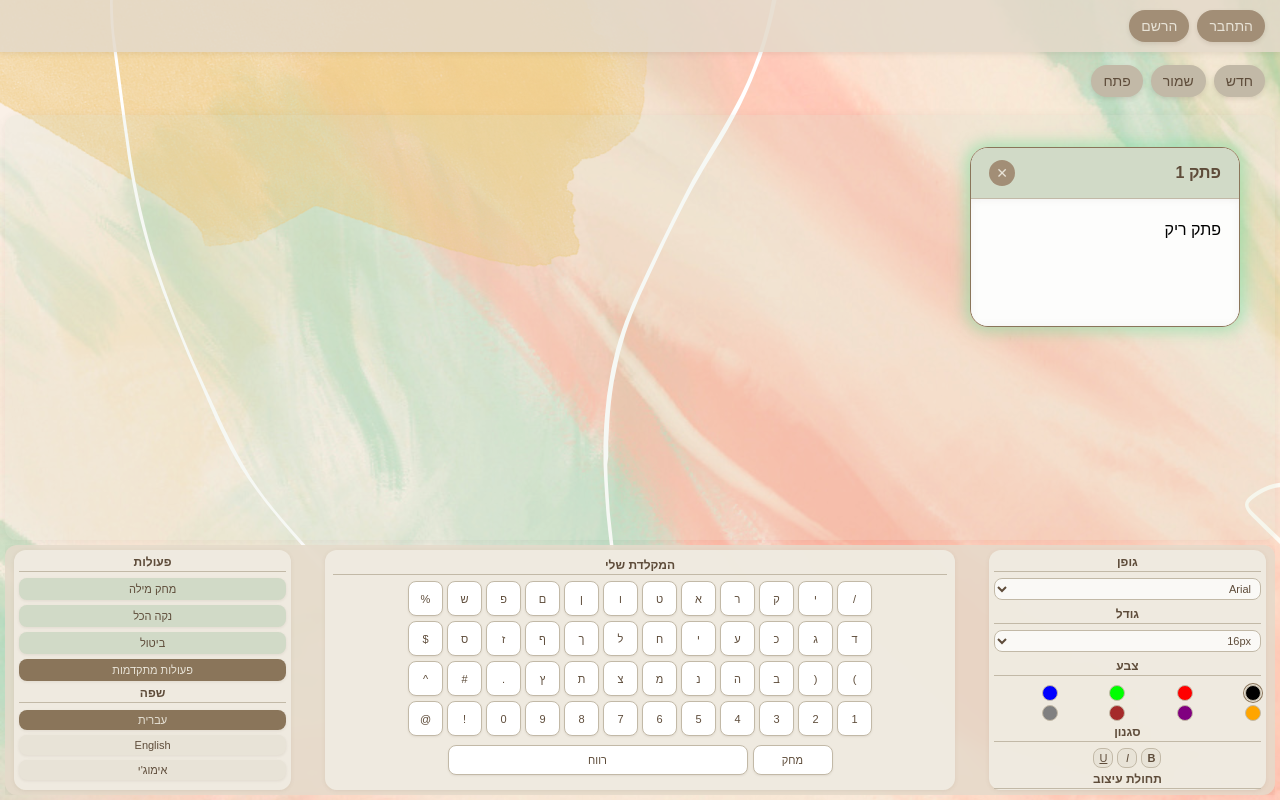
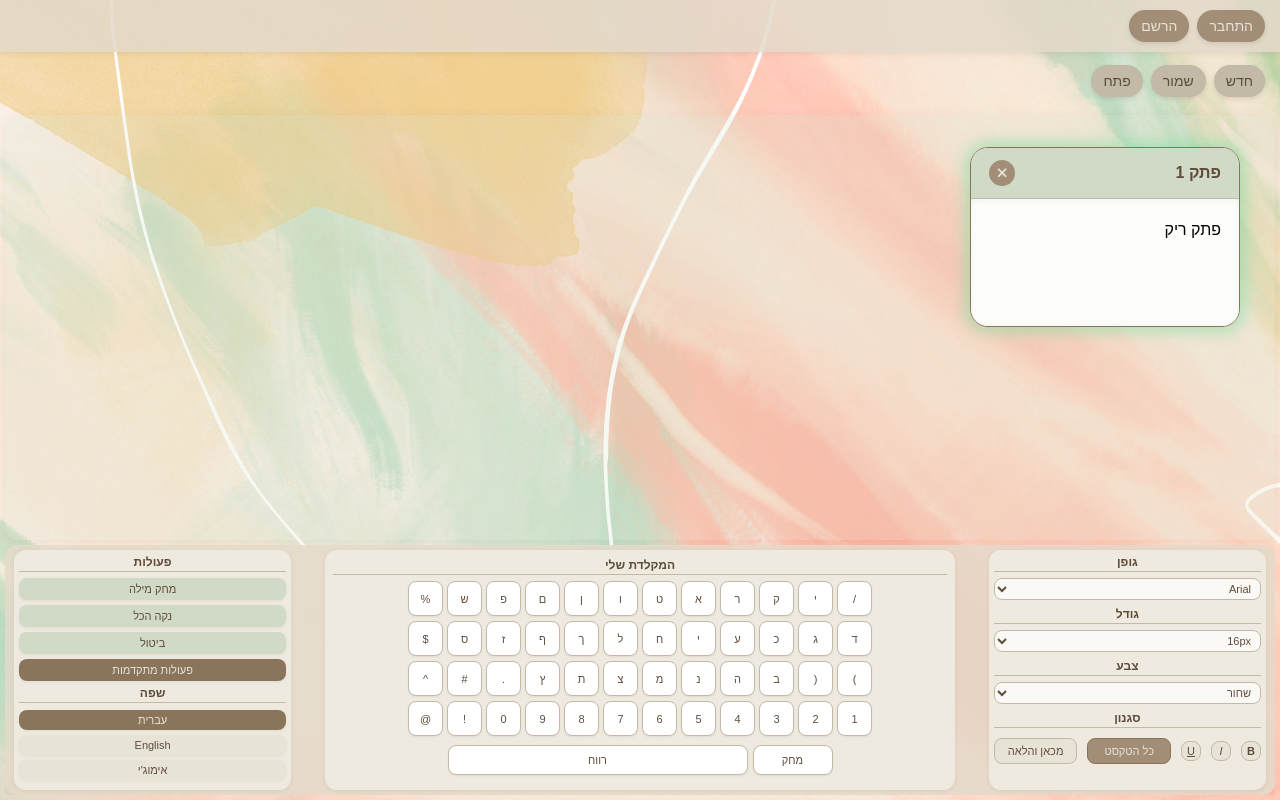
Before and after one commit to Tehila-David/VisualTextEditor, a React (Vite) app: page / in a window 1280 px wide. Built offline with nearby package versions, Linux system fonts and the light colour scheme.

Commit message:
improve styles..

```diff
--- a/src/App.jsx
+++ b/src/App.jsx
@@ -212,6 +212,10 @@ function App() {
       }
     }
   };
+
+
+
+
 
 // Function to add a character
 const addCharacter = (char) => {
--- a/src/components/Keyboard.css
+++ b/src/components/Keyboard.css
@@ -24,7 +24,6 @@
   gap: 4px;
   box-shadow: 0 1px 4px rgba(94, 76, 58, 0.1);
 }
-
 .style-section {
   display: flex;
   flex-direction: column;
@@ -57,32 +56,23 @@
   color: var(--brown-dark);
   width: 100%;
   margin-bottom: 3px;
+  max-height:30px;/*גבלת גובה הרשימה */
+  overflow-y: auto;  /* הוספת גלילה אם התוכן עולה על הגובה */
 }
 
-/* === צבעים === */
-.color-palette {
-  display: grid;
-  grid-template-columns: repeat(4, 1fr);
-  gap: 4px;
-  margin-top: 3px;
+/* סגנון חדש למעבר של הרכיב */
+.select-control:focus {
+  outline: none;
+  border-color: var(--brown-dark);
 }
 
-.color-swatch {
-  width: 16px;
-  height: 16px;
-  border-radius: 50%;
-  cursor: pointer;
-  border: 1px solid var(--beige-dark);
-  transition: transform 0.2s;
+.control-row select {
+  display: block;
+  width: 100%;
 }
 
-.color-swatch:hover {
-  transform: scale(1.1);
-}
 
-.color-swatch.active {
-  box-shadow: 0 0 0 1px var(--beige-light), 0 0 0 2px var(--brown-medium);
-}
+
 
 /* === לחצני עיצוב === */
 .style-buttons {
@@ -394,21 +384,37 @@
   transform: translateY(-1px);
 }
 
-.style-scope-button.active {
-  background-color: var(--brown-light);
-  color: var(--beige-light);
-  border-color: var(--brown-medium);
-}
+
 
 /* סגנון למיכל שני הכפתורים */
 .style-scope-buttons {
   display: flex;
   gap: 4px;
   margin: 4px 0;
-  width: 80%;
+  width: 40%;
 }
 
 /* סגנון לכפתורי תחולת עיצוב */
+.style-scope-button {
+  flex: 1;
+  padding: 6px 4px;
+  background-color: var(--beige-light);
+  border: 1px solid var(--beige-dark);
+  border-radius: var(--radius-sm);
+  font-size: 11px;
+  font-weight: 500;
+  color: var(--brown-dark);
+  cursor: pointer;
+  text-align: center;
+  transition: all 0.2s;
+}
+
+.style-buttons, .style-scope-buttons {
+  display: inline-flex;
+  gap: 10px; /* למרווח בין הכפתורים */
+  align-items: center;
+}
+
 .style-scope-button {
   flex: 1;
   padding: 6px 4px;
--- a/src/components/Keyboard.jsx
+++ b/src/components/Keyboard.jsx
@@ -210,16 +210,18 @@ const Keyboard = ({
 
         <div className="style-section">
           <div className="section-title">צבע</div>
-          <div className="color-palette">
-            {colors.map(color => (
-              <div
-                key={color.value}
-                className={`color-swatch ${selectedColor === color.value ? 'active' : ''}`}
-                style={{ backgroundColor: color.value }}
-                onClick={() => handleColorChange(color.value)}
-                title={color.label}
-              />
-            ))}
+          <div className="control-row">
+            <select
+              className="select-control"
+              value={selectedColor}
+              onChange={e => handleColorChange(e.target.value)}
+            >
+              {colors.map(color => (
+                <option key={color.value} value={color.value} style={{ backgroundColor: color.value }}>
+                  {color.label}
+                </option>
+              ))}
+            </select>
           </div>
         </div>
 
@@ -247,13 +249,8 @@ const Keyboard = ({
             >
               <u>U</u>
             </button>
-          </div>
-        </div>
 
-        {/* Style scope buttons */}
-        <div className="style-section">
-          <div className="section-title">תחולת עיצוב</div>
-          <div className="style-scope-buttons">
+            {/* Style scope buttons (Same row as Style buttons) */}
             <button
               className={`style-scope-button ${!applyStyleFromNow ? 'active' : ''}`}
               onClick={() => setStyleScope(false)}
@@ -271,7 +268,6 @@ const Keyboard = ({
           </div>
         </div>
       </div>
-
       {/* Keyboard area */}
       <div className="keyboard-wrapper">
         <div className="keyboard">
--- a/src/components/MultiTextDisplay.jsx
+++ b/src/components/MultiTextDisplay.jsx
@@ -155,7 +155,7 @@ const MultiTextDisplay = ({
                   }}
                   title="סגור פתק"
                 >
-                  ✕
+                 <i className="fas fa-times" />
                 </button>
               </div>
               {renderDocumentContent(doc, index)}
```
Lines whose indentation alone changed are shown as unchanged.
